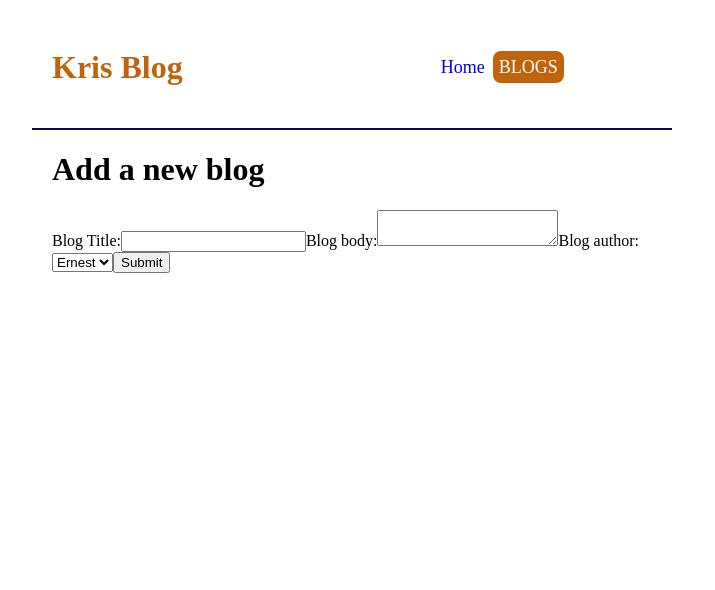
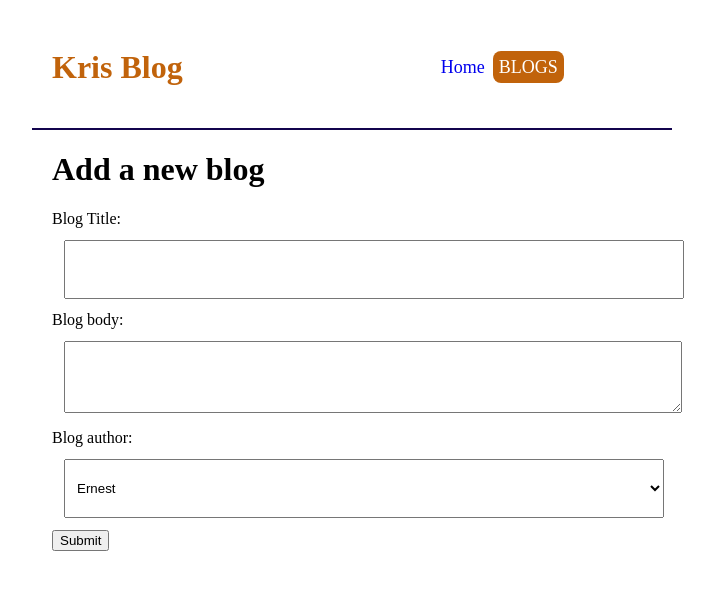
Before and after one commit to ernestkris6/web, a React (Create React App) app: page /create in a window 1280 px wide. Shown: the top 590 px of the page, without its empty margins (288-1003 px from the left). Built offline with nearby package versions, Linux system fonts and the light colour scheme.

Commit message:
styling form

```diff
--- a/src/Pages/Create.css
+++ b/src/Pages/Create.css
@@ -9,3 +9,9 @@
     /* padding: 20px;
     line-height: 15px; */
 }
+
+.create input, .create textarea, .create select {
+    width: 100%;
+    padding: 20px 8px;
+    margin: 12px;
+}
--- a/src/Pages/Create.js
+++ b/src/Pages/Create.js
@@ -5,7 +5,7 @@ const Create = () => {
         <div className="create">
             <h1>Add a new blog</h1>
 
-            <form className='form'>
+            <form>
                 <label>Blog Title:</label>
                 <input
                 type='text'
```
